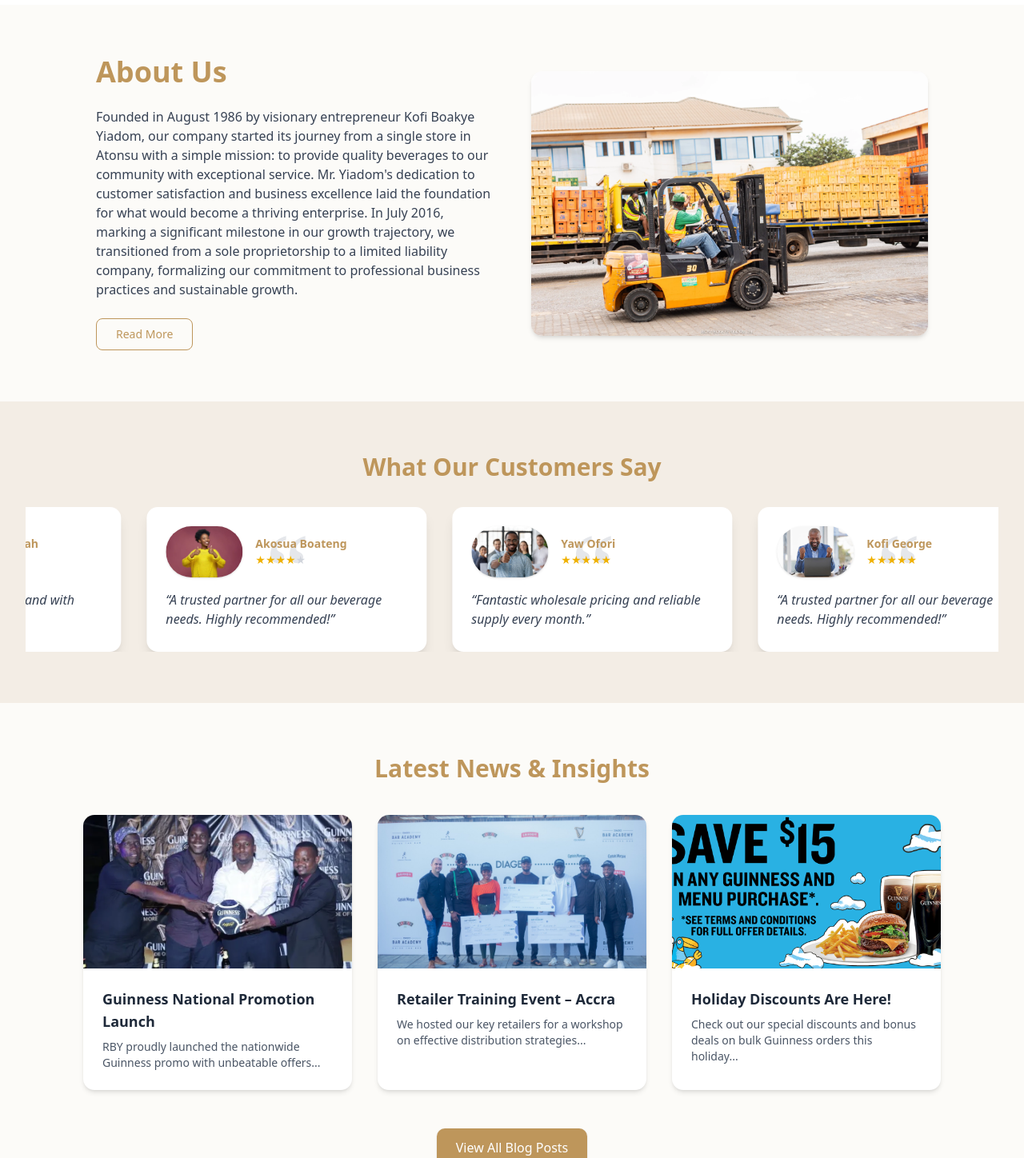
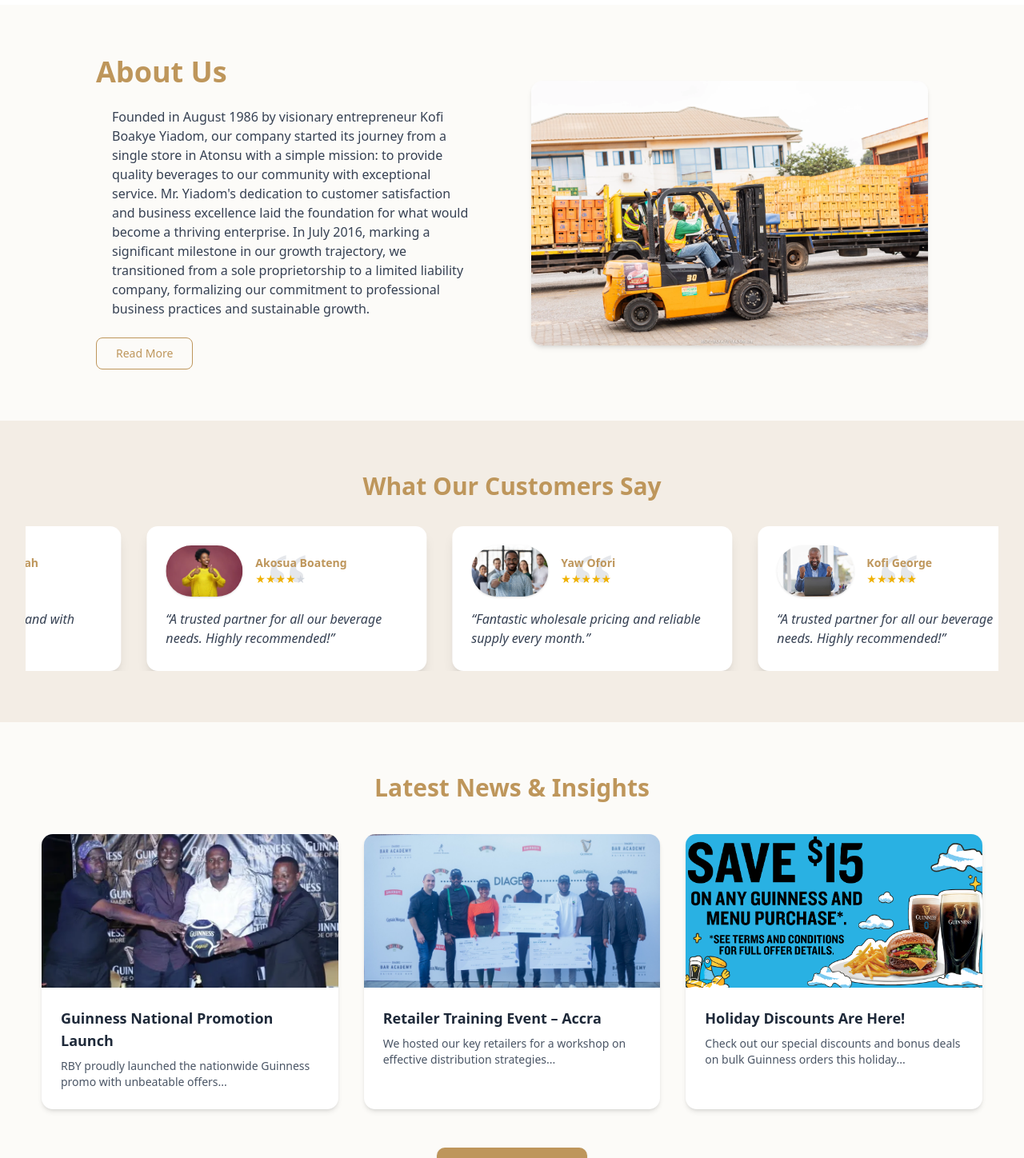
Before and after one commit to jackmarxreacher-creator/rby, a Next.js app: page / in a window 1280 px wide. Shown: the part 700-2148 px from the top of the page at 80% size. Built offline with nearby package versions, Linux system fonts and the light colour scheme.

Commit message:
fix: twaeked mobile responsiveness

```diff
--- a/app/sections/BlogPreview.tsx
+++ b/app/sections/BlogPreview.tsx
@@ -26,7 +26,7 @@
           Latest News & Insights
         </h2>
 
-        <div className="grid grid-cols-1 px-18 m:grid-cols-2 lg:grid-cols-3 gap-8">
+        <div className="grid grid-cols-1 px-18 sm:px-5 m:grid-cols-2 lg:grid-cols-3 gap-8">
           {isLoading ? (
             Array.from({ length: 3 }).map((_, index) => (
               <div
--- a/app/sections/Intro.tsx
+++ b/app/sections/Intro.tsx
@@ -8,7 +8,7 @@
 
 export default function Intro() {
   return (
-    <section className="bg-[#fcfbf8] py-16 px-4 md:px-12 sm:px-6">
+    <section className="bg-[#fcfbf8] py-16 px-4 md:px-12 sm:px-3">
       <div className="max-w-7xl mx-auto grid px-18 grid-cols-1 md:grid-cols-2 gap-12 items-center">
         {/* Text Section */}
         <motion.div
@@ -20,7 +20,7 @@
           <h2 className="text-3xl md:text-4xl font-bold text-[#be965b]">
             About Us
           </h2>
-          <p className="text-base text-gray-700 text-justify sm:text-left eading-relaxed">
+          <p className="text-base text-gray-700 text-justify sm:text-left eading-relaxed sm:px-5">
             Founded in August 1986 by visionary entrepreneur Kofi Boakye Yiadom, our company started its journey from a single store in Atonsu with a simple mission: to provide quality beverages to our community with exceptional service. Mr. Yiadom's dedication to customer satisfaction and business excellence laid the foundation for what would become a thriving enterprise.
             In July 2016, marking a significant milestone in our growth trajectory, we transitioned from a sole proprietorship to a limited liability company, formalizing our commitment to professional business practices and sustainable growth.
           </p>
```
